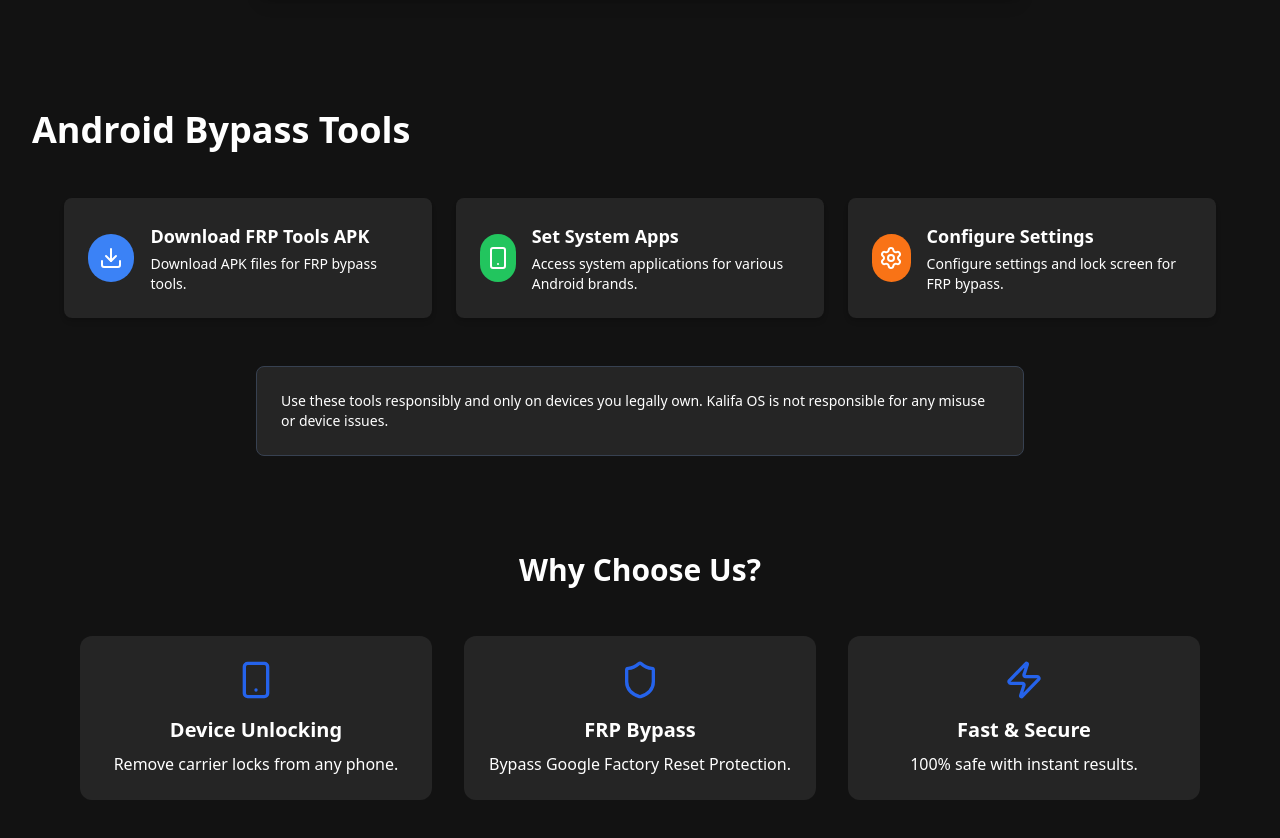
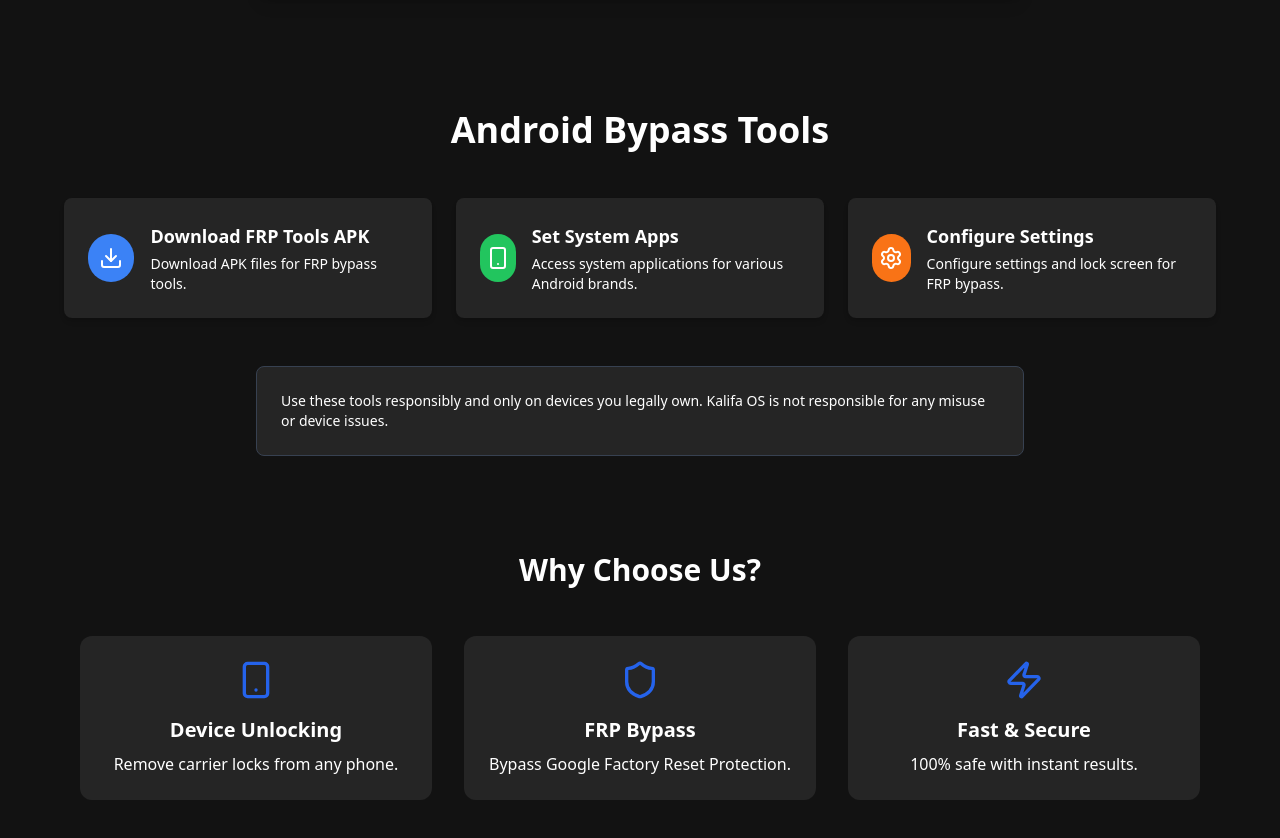
Before and after one commit to Mbboy010/kalifaos, a Next.js app: page / in a window 1280 px wide. Shown: the part 1148-1986 px from the top of the page. Built offline with nearby package versions, Linux system fonts and the light colour scheme; no server answers; the database is empty.

Commit message:
Initial commit

```diff
--- a/src/app/ProvCom.tsx
+++ b/src/app/ProvCom.tsx
@@ -33,7 +33,7 @@ export function ProvCom({ children }: { children: React.ReactNode }) {
 
   return (
     <div
-      className={`min-h-screen transition-colors duration-500 ${
+      className={`min-h-screen w-screen transition-colors duration-500 ${
         darkMode ? "bg-[#121212] text-white" : "bg-gray-100 text-gray-800"
       }`}
     >
--- a/src/components/home/FrpLanding.tsx
+++ b/src/components/home/FrpLanding.tsx
@@ -10,7 +10,7 @@ export default function FrpLanding() {
   return (
     <div className="flex flex-col  p-5 sm:p-6 md:p-8">
       {/* Header */}
-      <div className="flex  items-center w-full mb-8 sm:mb-12">
+      <div className="flex justify-center items-center w-full mb-8 sm:mb-12">
         <h2 className="text-3xl sm:text-3xl md:text-4xl font-bold text-left">
           Android Bypass Tools
         </h2>
@@ -58,7 +58,7 @@ export default function FrpLanding() {
         </Link>
         <Link
         style={{ backgroundColor: isColor ? '#d7d7d719' : '#72727236' }}
-          href="/bypass-frp-setting"
+          href="/setting-and-lock-screen"
           className="flex items-center  p-4 sm:p-6 rounded-lg shadow-md transition-colors "
         >
           <div className="flex items-center gap-4">
```
